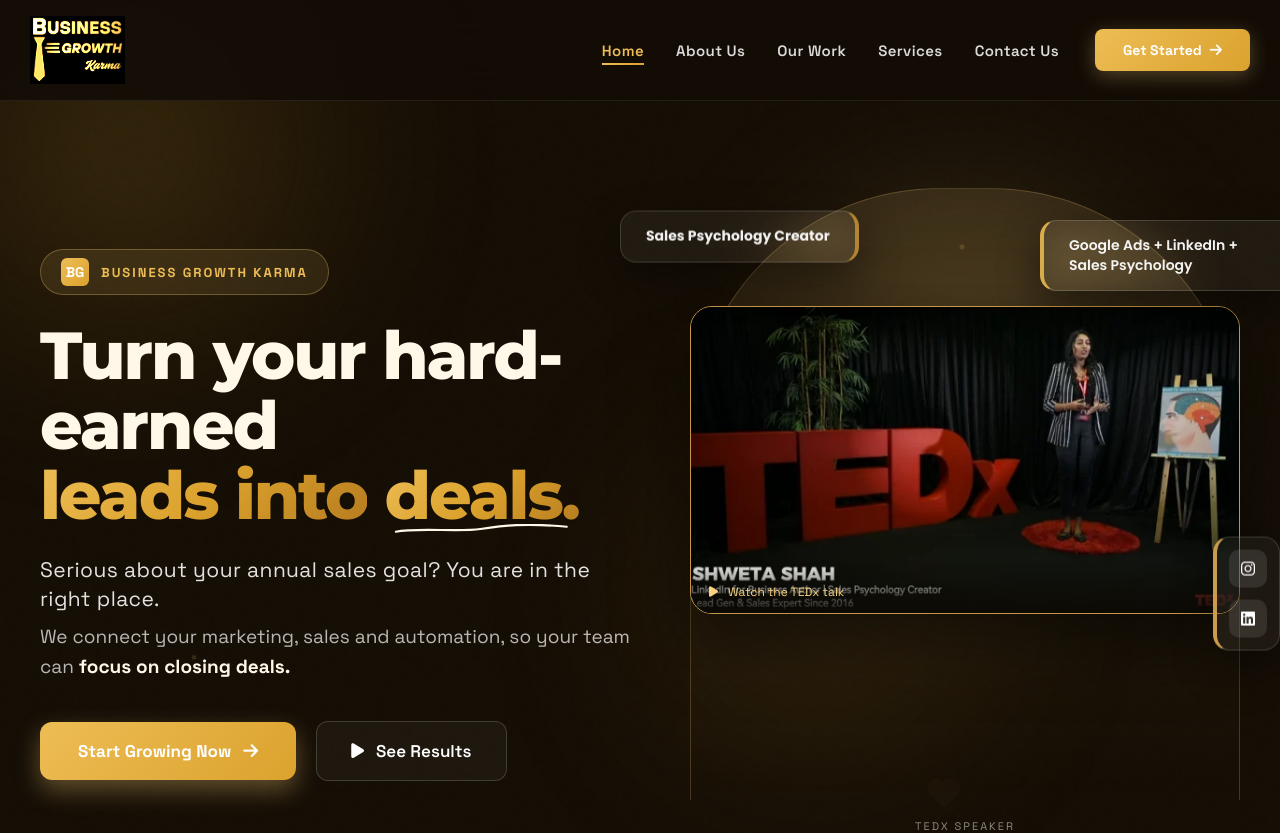
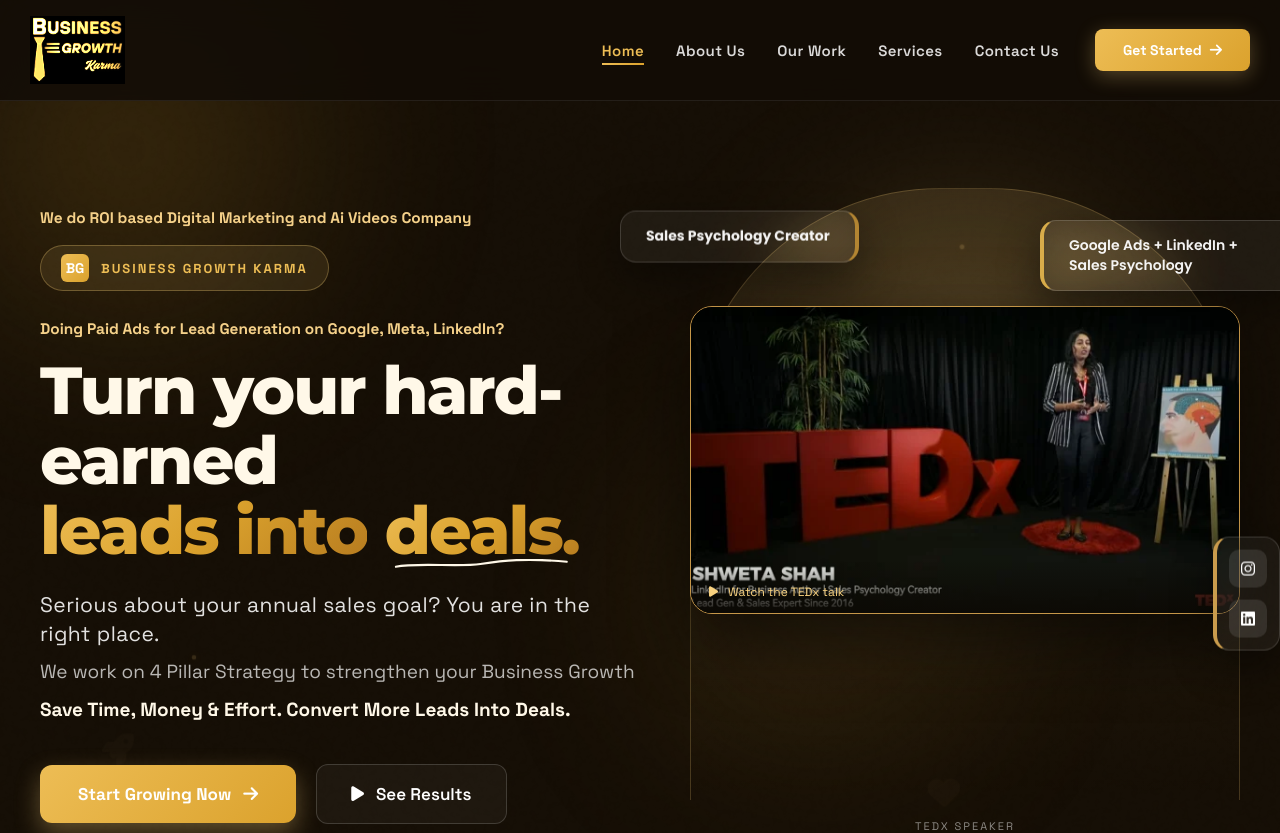
Before and after one commit to Vedonyx/business-growth-karma, a Next.js app: page / in a window 1280 px wide. Shown: the top 833 px of the page. Built offline with nearby package versions, Linux system fonts and the light colour scheme.

Commit message:
Update hero messaging and prioritize framework and pricing

```diff
--- a/src/components/ClonePage.tsx
+++ b/src/components/ClonePage.tsx
@@ -9,7 +9,6 @@
 import PeakStorySection from "./PeakStorySection";
 import TestimonialsSection from "./TestimonialsSection";
 import LeadershipSection from "./LeadershipSection";
-import BonusTicketSection from "./BonusTicketSection";
 import FaqSection from "./FaqSection";
 import ContactSection from "./ContactSection";
 import { ClientLogoRail, FourPillarsSection, LeadJourneysSection, PurposeSection, ShwetaStorySection, LearningSection } from "./SupplementarySections";
@@ -17,25 +16,24 @@
 
 export default function ClonePage({ page = "home" }: { page?: "home" | "about" | "work" | "services" | "contact" }) {
   const openBooking = useBooking();
-  if (page === "about") return <><LeadershipSection /><ShwetaStorySection /><PurposeSection /><ClientLogoRail /><LearningSection /><BonusTicketSection onOpenModal={openBooking} /><ContactSection onOpenModal={openBooking} /></>;
-  if (page === "work") return <><ResultsSection /><ClientLogoRail /><TestimonialsSection /><BtsSection all /><BonusTicketSection onOpenModal={openBooking} /><ContactSection onOpenModal={openBooking} /></>;
-  if (page === "services") return <><PurposeSection /><FourPillarsSection /><LeadJourneysSection /><PackagesSection /><GrowthNumbersSection /><PeakStorySection /><BonusTicketSection onOpenModal={openBooking} /><FaqSection /><ContactSection onOpenModal={openBooking} /></>;
-  if (page === "contact") return <><ContactSection onOpenModal={openBooking} /><BonusTicketSection onOpenModal={openBooking} /><LearningSection /><FaqSection /></>;
+  if (page === "about") return <><LeadershipSection /><ShwetaStorySection /><PurposeSection /><ClientLogoRail /><LearningSection /><ContactSection onOpenModal={openBooking} /></>;
+  if (page === "work") return <><ResultsSection /><ClientLogoRail /><TestimonialsSection /><BtsSection all /><ContactSection onOpenModal={openBooking} /></>;
+  if (page === "services") return <><PurposeSection /><FourPillarsSection /><PackagesSection /><GrowthNumbersSection /><LeadJourneysSection /><PeakStorySection /><FaqSection /><ContactSection onOpenModal={openBooking} /></>;
+  if (page === "contact") return <><ContactSection onOpenModal={openBooking} /><LearningSection /><FaqSection /></>;
   return <>
     <Hero onOpenModal={openBooking} />
+    <FourPillarsSection />
+    <PackagesSection />
+    <GrowthNumbersSection />
     <IndustryStrip />
     <ClientLogoRail />
     <PurposeSection />
-    <FourPillarsSection />
     <ResultsSection />
     <BtsSection />
-    <PackagesSection />
-    <GrowthNumbersSection />
     <PeakStorySection />
     <LeadJourneysSection />
     <TestimonialsSection />
     <LeadershipSection />
-    <BonusTicketSection onOpenModal={openBooking} />
     <FaqSection />
     <ContactSection onOpenModal={openBooking} />
   </>;
--- a/src/components/Hero.tsx
+++ b/src/components/Hero.tsx
@@ -66,10 +66,17 @@
         <div className="hero-container">
           {/* Left Text Content */}
           <div className="content-wrapper">
+            <p className="hero-intro hero-fade-in delay-1">
+              We do ROI based Digital Marketing and Ai Videos Company
+            </p>
             <div className="logo-badge hero-fade-in delay-1">
               <div className="logo-icon">BG</div>
               <span className="logo-text">BUSINESS GROWTH KARMA</span>
             </div>
+
+            <p className="hero-intro hero-fade-in delay-2">
+              Doing Paid Ads for Lead Generation on Google, Meta, LinkedIn?
+            </p>
 
             <div className="hero-headline hero-fade-in delay-2">
               Turn your hard-earned
@@ -99,7 +106,10 @@
                 Serious about your annual sales goal? You are in the right place.
               </h1>
               <p className="hero-subdescription">
-                We connect your marketing, sales and automation, so your team can <strong>focus on closing deals.</strong>
+                We work on 4 Pillar Strategy to strengthen your Business Growth
+              </p>
+              <p className="hero-subdescription hero-growth-benefit">
+                <strong>Save Time, Money &amp; Effort. Convert More Leads Into Deals.</strong>
               </p>
             </div>
 
@@ -468,6 +478,15 @@
           padding-right: 40px;
         }
 
+        .hero-intro {
+          margin: 0 0 16px;
+          color: #f5d18a;
+          font-size: clamp(14px, 1.2vw, 17px);
+          font-weight: 700;
+          line-height: 1.5;
+          font-family: var(--font-space);
+        }
+
         .logo-badge {
           display: inline-flex;
           align-items: center;
@@ -543,7 +562,12 @@
           font-size: clamp(16px, 1.6vw, 19px);
           color: rgba(255, 255, 255, 0.7);
           margin: 0;
+          line-height: 1.6;
           font-family: var(--font-space);
+        }
+
+        .hero-growth-benefit {
+          margin-top: 8px;
         }
 
         .hero-subdescription strong {
@@ -938,7 +962,7 @@
         /* Responsive */
         @media (max-width: 1024px) {
           .hero-redesigned {
-            padding: 40px 15px 30px;
+            padding: 64px 15px 30px;
             flex-direction: column;
             text-align: center;
           }
```
